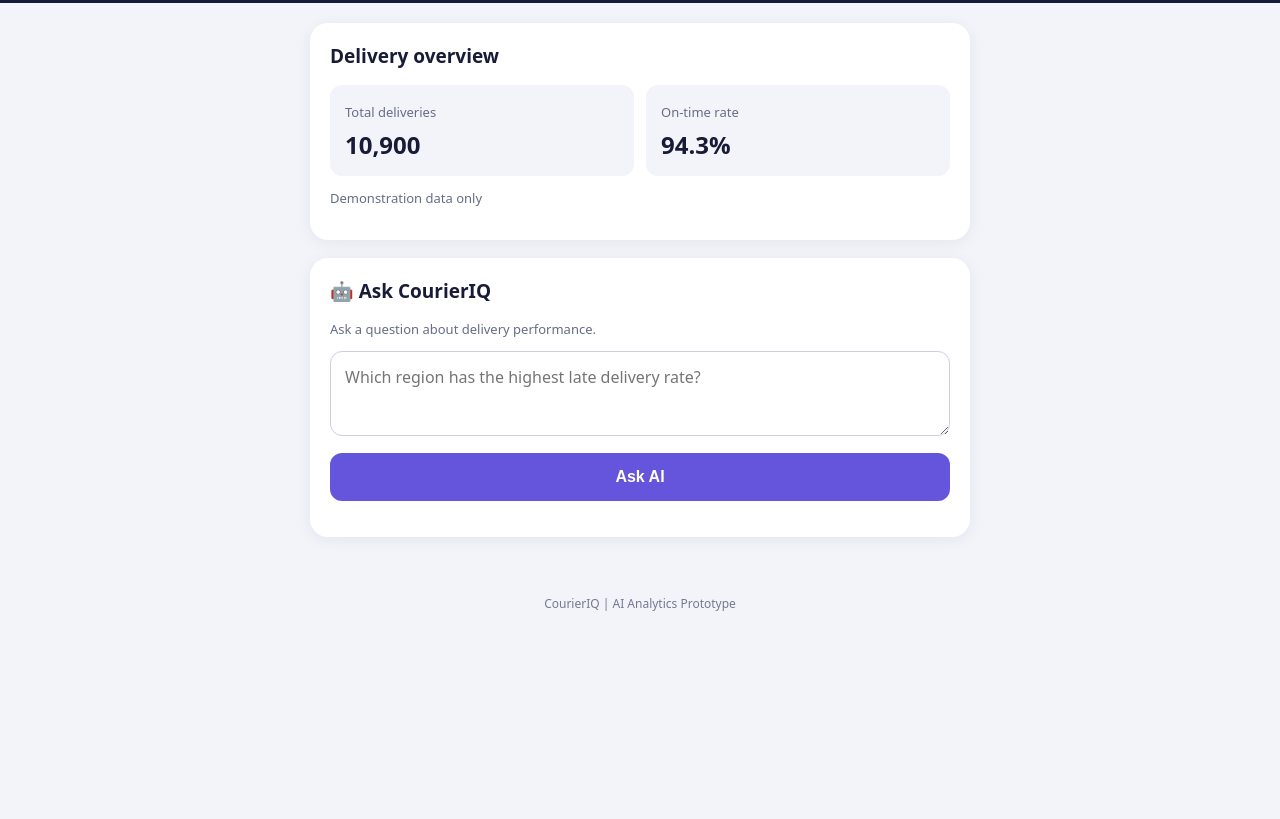
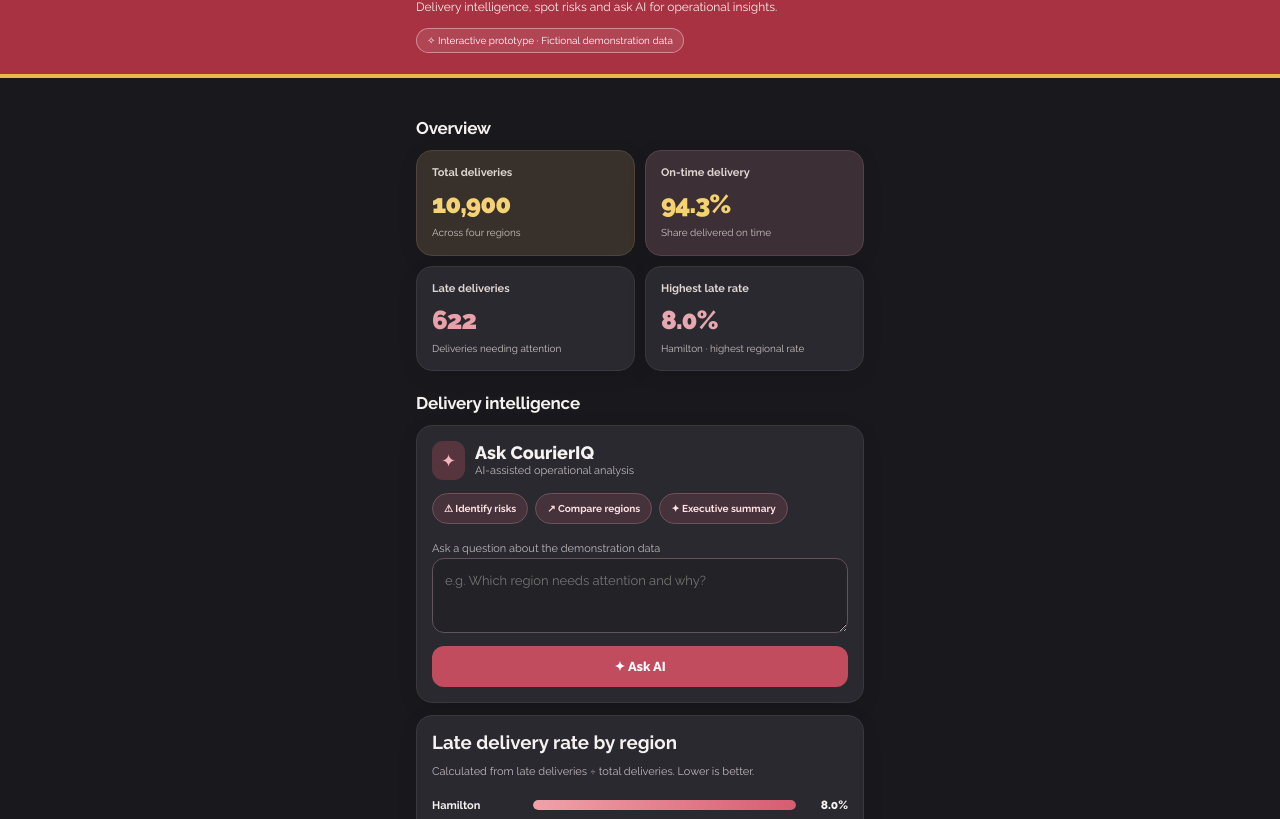
Before and after one commit to ginamills/courieriq, a plain HTML site: page index.html in a window 1280 px wide. Shown: the part 119-938 px from the top of the page. Before the commit the page ends 800 px from the top, so only its background shows below. Drawn offline with Linux system fonts and the light colour scheme.

Commit message:
Refactor index.html for improved layout and design
Updated HTML structure and styles for CourierIQ delivery analytics page.

```diff
--- a/index.html
+++ b/index.html
@@ -1,170 +1,72 @@
-
-<!DOCTYPE html>
+<!doctype html>
 <html lang="en">
 <head>
-  <meta charset="UTF-8">
-  <meta name="viewport" content="width=device-width, initial-scale=1">
-  <meta name="theme-color" content="#171b36">
-  <title>CourierIQ | AI Analytics</title>
-  <style>
-    * { box-sizing: border-box; }
-    body {
-      margin: 0;
-      background: #f3f4fa;
-      color: #171b36;
-      font-family: system-ui, Arial, sans-serif;
-    }
-    header {
-      background: #171b36;
-      color: white;
-      padding: 24px 20px;
-    }
-    header h1 { margin: 0; font-size: 26px; }
-    header p { color: #c8cbea; margin-bottom: 0; }
-    main {
-      max-width: 700px;
-      margin: auto;
-      padding: 20px;
-    }
-    .card {
-      background: white;
-      border-radius: 18px;
-      padding: 20px;
-      margin-bottom: 18px;
-      box-shadow: 0 3px 15px #171b3610;
-    }
-    .label { color: #666d85; font-size: 13px; }
-    .stats {
-      display: grid;
-      grid-template-columns: repeat(2, 1fr);
-      gap: 12px;
-    }
-    .stat {
-      background: #f3f4fa;
-      padding: 15px;
-      border-radius: 12px;
-    }
-    .stat strong {
-      display: block;
-      font-size: 24px;
-      margin-top: 6px;
-    }
-    h2 { font-size: 19px; margin-top: 0; }
-    textarea {
-      width: 100%;
-      min-height: 85px;
-      padding: 14px;
-      border: 1px solid #ccd0df;
-      border-radius: 12px;
-      font: inherit;
-      resize: vertical;
-    }
-    button {
-      width: 100%;
-      background: #6555dc;
-      color: white;
-      border: 0;
-      padding: 15px;
-      border-radius: 12px;
-      font-size: 16px;
-      font-weight: 600;
-      margin-top: 12px;
-      cursor: pointer;
-    }
-    button:disabled { opacity: .6; }
-    #answer {
-      white-space: pre-wrap;
-      line-height: 1.6;
-      margin-top: 16px;
-    }
-    footer {
-      text-align: center;
-      color: #747990;
-      font-size: 12px;
-      padding: 20px;
-    }
-  </style>
+<meta charset="utf-8"><meta name="viewport" content="width=device-width, initial-scale=1">
+<title>CourierIQ | Delivery intelligence</title>
+<style>
+
+@import url('https://fonts.googleapis.com/css2?family=Raleway:wght@400;500;600;700;800;900&display=swap');
+:root{font-family:Raleway,Arial,sans-serif;color:#f5f2f0;background:#19191d}
+*{box-sizing:border-box}
+body{margin:0;background:#19191d}
+button,textarea{font:inherit}
+button{cursor:pointer}
+.shell{max-width:480px;margin:auto;padding:18px 16px 36px}
+.top{background:#a83242;color:white;border-bottom:4px solid #efb64a}
+.top .shell{padding-top:22px;padding-bottom:21px}
+.brand{font-size:26px;font-weight:900;font-style:italic;letter-spacing:-1px;text-transform:uppercase}
+.brand span{color:#fff}
+.brand .flash{color:#ffd35c;font-style:normal;margin:0 3px}
+.eyebrow{font-size:10px;text-transform:uppercase;letter-spacing:1.4px;color:#ffe3e2;font-weight:700;margin-top:12px}
+.top h1{font-size:22px;line-height:1.22;letter-spacing:-.6px;margin:8px 0}
+.top p{color:#fff0ef;line-height:1.45;font-size:12px;margin:0}
+.tag{display:inline-block;margin-top:12px;background:#ffffff19;border:1px solid #ffffff60;border-radius:30px;padding:6px 10px;font-size:10px;color:white}
+.section-title{font-size:17px;margin:22px 0 12px;letter-spacing:-.2px}
+.kpis{display:grid;grid-template-columns:repeat(2,minmax(0,1fr));gap:10px}
+.card{background:#29292f;border:1px solid #39383d;border-radius:16px;padding:15px;box-shadow:0 5px 20px #00000016}
+.kpis .card:nth-child(1){background:#38312b;border-color:#514436}
+.kpis .card:nth-child(2){background:#3c3036;border-color:#59404a}
+.metric-label{font-size:11px;color:#ded4d1;font-weight:650}
+.metric{font-size:26px;font-weight:850;letter-spacing:-1px;margin-top:10px;color:#f6d277}
+.hint{font-size:10px;color:#c9c1c0;margin-top:7px;line-height:1.35}
+.accent{color:#e7a7b1}.bad{color:#e9a1a9}.good{color:#f4d26e}
+.layout{display:flex;flex-direction:column;gap:12px}
+.layout section:nth-child(2){order:-1}
+.region{display:grid;grid-template-columns:92px 1fr 43px;gap:9px;align-items:center;margin:18px 0}
+.region-name{font-size:11px;font-weight:700}
+.track{height:10px;background:#47434a;border-radius:20px;overflow:hidden}
+.fill{height:100%;background:linear-gradient(90deg,#edc768,#d9a6b4);border-radius:20px}
+.fill.high{background:linear-gradient(90deg,#f0a2a9,#d65c72)}
+.pct{font-size:12px;text-align:right;font-weight:800}
+.sub{color:#c0b9bc;font-size:11px;line-height:1.5}
+.ai-header{display:flex;align-items:center;gap:10px}
+.sparkle{background:#56353f;color:#f5b5bd;border-radius:11px;padding:9px;font-size:18px}
+.ai-title{font-size:18px;font-weight:800;margin:0}
+.chips{display:flex;flex-wrap:wrap;gap:7px;margin:13px 0}
+.chip{border:1px solid #70515b;background:#45323a;color:#ffe1e3;border-radius:22px;padding:9px 11px;font-size:10px;font-weight:700}
+textarea{width:100%;resize:vertical;min-height:75px;border:1px solid #61535b;border-radius:12px;padding:12px;background:#222227;color:white;outline:none;line-height:1.5;font-size:13px}
+textarea:focus{border-color:#f0a5ae;box-shadow:0 0 0 2px #b84c6133}
+.ask{background:#c04c5e;color:white;border:0;border-radius:12px;padding:13px;font-weight:800;margin-top:9px;width:100%;font-size:13px}
+.ask:disabled{opacity:.6;cursor:wait}
+.answer{background:#232328;border:1px solid #55404a;border-radius:12px;padding:14px;line-height:1.65;white-space:pre-wrap;overflow-wrap:anywhere;font-size:12px;margin-top:12px}
+.answer[hidden]{display:none}
+.footer{color:#9f969c;font-size:10px;text-align:center;margin-top:24px;line-height:1.6}
+
+</style>
 </head>
 <body>
-  <header>
-    <h1>✨ CourierIQ</h1>
-    <p>Your AI-powered delivery analytics assistant</p>
-  </header>
-
-  <main>
-    <section class="card">
-      <h2>Delivery overview</h2>
-      <div class="stats">
-        <div class="stat">
-          <span class="label">Total deliveries</span>
-          <strong>10,900</strong>
-        </div>
-        <div class="stat">
-          <span class="label">On-time rate</span>
-          <strong>94.3%</strong>
-        </div>
-      </div>
-      <p class="label">Demonstration data only</p>
-    </section>
-
-    <section class="card">
-      <h2>🤖 Ask CourierIQ</h2>
-      <p class="label">
-        Ask a question about delivery performance.
-      </p>
-
-      <textarea id="question"
-        placeholder="Which region has the highest late delivery rate?"
-        maxlength="500"></textarea>
-
-      <button id="askButton" onclick="askAI()">
-        Ask AI
-      </button>
-
-      <div id="answer" role="status" aria-live="polite"></div>
-    </section>
-  </main>
-
-  <footer>
-    CourierIQ | AI Analytics Prototype
-  </footer>
-
-  <script>
-    async function askAI() {
-      const question = document.getElementById("question").value.trim();
-      const answer = document.getElementById("answer");
-      const button = document.getElementById("askButton");
-
-      if (!question) {
-        answer.textContent = "Please enter a question first.";
-        return;
-      }
-
-      button.disabled = true;
-      button.textContent = "Thinking...";
-      answer.textContent = "Analysing delivery data...";
-
-      try {
-        const response = await fetch("/api/ask", {
-          method: "POST",
-          headers: { "Content-Type": "application/json" },
-          body: JSON.stringify({ question })
-        });
-
-        const data = await response.json();
-
-        if (!response.ok) {
-          throw new Error(data.error || "Request failed");
-        }
-
-        answer.textContent = data.answer || "No answer returned.";
-      } catch (error) {
-        answer.textContent = "Error: " + error.message;
-      } finally {
-        button.disabled = false;
-        button.textContent = "Ask AI";
-      }
-    }
-  </script>
-</body>
-</html>
+<header class="top"><div class="shell"><div class="brand">COURIER<span class="flash">⚡</span><span>IQ</span></div><div class="eyebrow">Operations intelligence · AI powered</div><h1>Smarter delivery insights.</h1><p>Delivery intelligence, spot risks and ask AI for operational insights.</p><div class="tag">✧ Interactive prototype · Fictional demonstration data</div></div></header>
+<main class="shell"><h2 class="section-title">Overview</h2><div class="kpis">
+<div class="card"><div class="metric-label">Total deliveries</div><div class="metric" id="total">—</div><div class="hint">Across four regions</div></div>
+<div class="card"><div class="metric-label">On-time delivery</div><div class="metric good" id="onTime">—</div><div class="hint">Share delivered on time</div></div>
+<div class="card"><div class="metric-label">Late deliveries</div><div class="metric bad" id="late">—</div><div class="hint">Deliveries needing attention</div></div>
+<div class="card"><div class="metric-label">Highest late rate</div><div class="metric accent" id="worst">—</div><div class="hint" id="worstName">—</div></div>
+</div><h2 class="section-title">Delivery intelligence</h2><div class="layout"><section class="card"><h3 style="margin:0">Late delivery rate by region</h3><p class="sub">Calculated from late deliveries ÷ total deliveries. Lower is better.</p><div id="regions"></div><p class="sub">Bars are scaled to the highest regional rate.</p></section><section class="card"><div class="ai-header"><div class="sparkle">✦</div><div><h3 class="ai-title">Ask CourierIQ</h3><div class="sub">AI-assisted operational analysis</div></div></div><div class="chips"><button class="chip" data-question="Which region has the highest late delivery rate?">⚠ Identify risks</button><button class="chip" data-question="Compare the four regions and suggest two operational priorities.">↗ Compare regions</button><button class="chip" data-question="Summarise delivery performance for an operations manager.">✦ Executive summary</button></div><label class="sub" for="question">Ask a question about the demonstration data</label><textarea id="question" placeholder="e.g. Which region needs attention and why?"></textarea><button class="ask" id="askButton">✦ Ask AI</button><div id="answer" class="answer" role="status" aria-live="polite" hidden></div></section></div><div class="footer">CourierIQ · AI analytics prototype · All delivery data is fictional and for demonstration only</div></main>
+<script>
+const deliveries=[{region:'Auckland',total:4200,late:210},{region:'Wellington',total:2800,late:196},{region:'Christchurch',total:2400,late:96},{region:'Hamilton',total:1500,late:120}];
+const fmt=n=>n.toLocaleString('en-NZ');const enriched=deliveries.map(d=>({...d,lateRate:d.late/d.total*100}));const total=deliveries.reduce((s,d)=>s+d.total,0);const late=deliveries.reduce((s,d)=>s+d.late,0);const worst=enriched.reduce((a,b)=>a.lateRate>b.lateRate?a:b);
+document.getElementById('total').textContent=fmt(total);document.getElementById('onTime').textContent=((total-late)/total*100).toFixed(1)+'%';document.getElementById('late').textContent=fmt(late);document.getElementById('worst').textContent=worst.lateRate.toFixed(1)+'%';document.getElementById('worstName').textContent=worst.region+' · highest regional rate';
+const container=document.getElementById('regions');enriched.sort((a,b)=>b.lateRate-a.lateRate).forEach(d=>{const row=document.createElement('div');row.className='region';const name=document.createElement('span');name.className='region-name';name.textContent=d.region;const track=document.createElement('div');track.className='track';const fill=document.createElement('div');fill.className='fill'+(d.region===worst.region?' high':'');fill.style.width=(d.lateRate/worst.lateRate*100)+'%';track.append(fill);const pct=document.createElement('span');pct.className='pct';pct.textContent=d.lateRate.toFixed(1)+'%';row.append(name,track,pct);container.append(row)});
+const question=document.getElementById('question');const answer=document.getElementById('answer');const button=document.getElementById('askButton');document.querySelectorAll('[data-question]').forEach(b=>b.addEventListener('click',()=>{question.value=b.dataset.question;question.focus()}));
+async function askAI(){const q=question.value.trim();answer.hidden=false;if(!q){answer.textContent='Please enter a question first.';return}button.disabled=true;button.textContent='Thinking…';answer.textContent='Analysing regional delivery performance…';try{const response=await fetch('/api/ask',{method:'POST',headers:{'Content-Type':'application/json'},body:JSON.stringify({question:q})});const data=await response.json();if(!response.ok)throw new Error(data.error||'Request failed');answer.textContent=(data.answer||'No answer returned.').replace(/\*\*/g,'').replace(/^\s*\*\s+/gm,'• ')}catch(e){answer.textContent='Unable to reach AI right now: '+e.message}finally{button.disabled=false;button.textContent='✦ Ask AI'}}button.addEventListener('click',askAI);
+</script></body></html>
```
